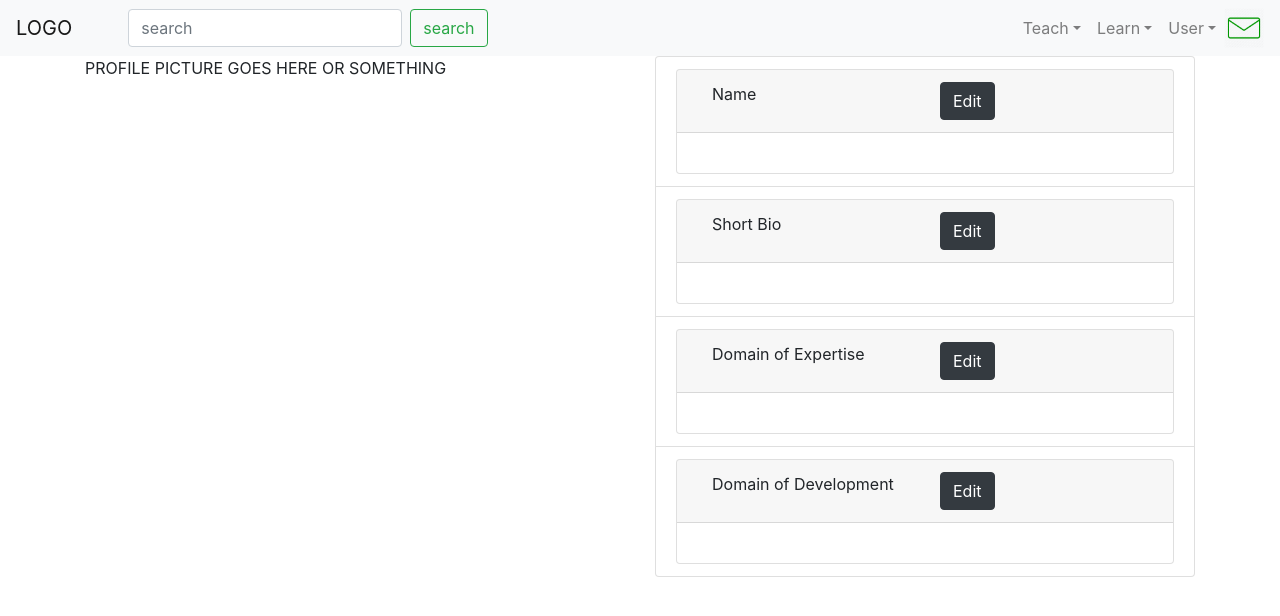
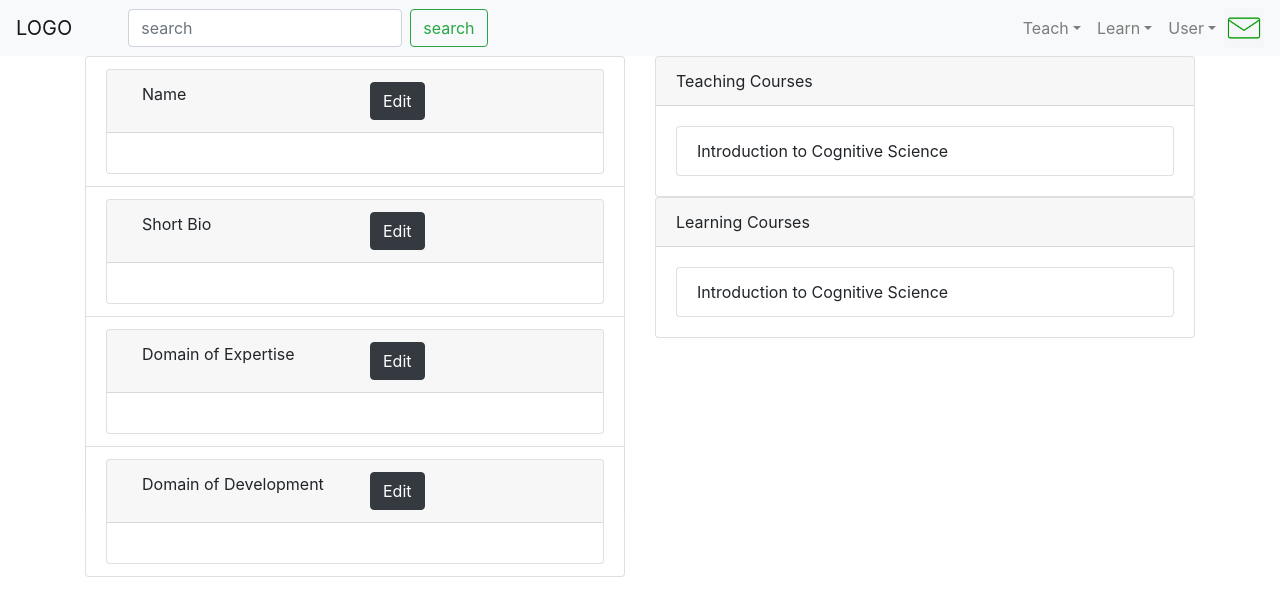
Before and after one commit to jgab13/TalentSwap, a React (Create React App) app in the folder talent_swap/: page /UserDashboard in a window 1280 px wide. Shown: the top 616 px of the page. Built offline with nearby package versions, Linux system fonts and the light colour scheme.

Commit message:
Add courses to UserProfile.

```diff
--- a/talent_swap/src/react-components/UserProfile/index.js
+++ b/talent_swap/src/react-components/UserProfile/index.js
@@ -3,6 +3,7 @@ import {UserContext} from "./../../react-contexts/user-context";
 import Header from "./../Header";
 import { ListGroup, ListGroupItem, Container, Row, Col } from 'react-bootstrap';
 import UserProfileField from "./../../react-components/UserProfileField";
+import UserProfileCourses from "./../UserProfileCourses";
 
 import UserManager from "./../../users/user-manager";
 
@@ -23,7 +24,6 @@ class UserProfile extends React.Component {
                 <Header />
                 <Container>
                     <Row>
-                        <Col>PROFILE PICTURE GOES HERE OR SOMETHING</Col>
                         <Col>
                             <ListGroup>
                                 <ListGroupItem>
@@ -40,6 +40,10 @@ class UserProfile extends React.Component {
                                 </ListGroupItem>
                             </ListGroup>
                         </Col>
+                        <Col>
+                            <UserProfileCourses header="Teaching Courses" />
+                            <UserProfileCourses header="Learning Courses" />
+                        </Col>
                     </Row>
                 </Container>
             </div>
--- /dev/null
+++ b/talent_swap/src/react-components/UserProfileCourses/index.js
@@ -0,0 +1,38 @@
+import React from "react";
+import "./styles.css";
+import { Card, ListGroup, ListGroupItem } from 'react-bootstrap';
+import { Redirect } from 'react-router-dom';
+
+class UserProfileCourses extends React.Component {
+    constructor(props) {
+        super(props);
+        this.state = {
+            redirectURL: ""
+        };
+        this.renderRedirect = this.renderRedirect.bind(this);
+    }
+    renderRedirect() {
+        if (this.state.redirectURL) {
+            return <Redirect to={this.state.redirectURL} />
+        }
+    }
+    render() {
+        return (
+            <div>
+                {this.renderRedirect()}
+                <Card>
+                    <Card.Header>
+                        {this.props.header}
+                    </Card.Header>
+                    <Card.Body>
+                        <ListGroup>
+                            <ListGroupItem className="courseLink" onClick={() => this.setState({redirectURL: "/DetailedCoursePage"})}>Introduction to Cognitive Science</ListGroupItem>
+                        </ListGroup>
+                    </Card.Body>
+                </Card>
+            </div>
+        )
+    }
+}
+
+export default UserProfileCourses;
--- /dev/null
+++ b/talent_swap/src/react-components/UserProfileCourses/styles.css
@@ -0,0 +1,3 @@
+.courseLink {
+    cursor: pointer;
+}
```
